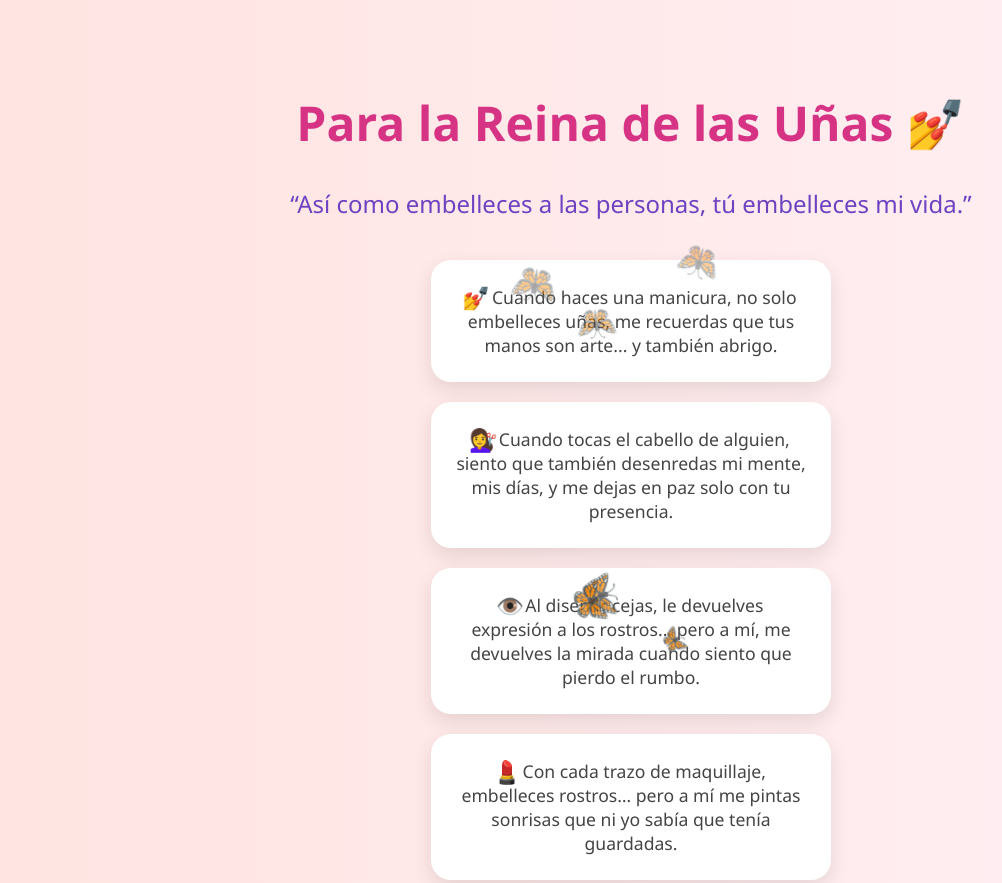
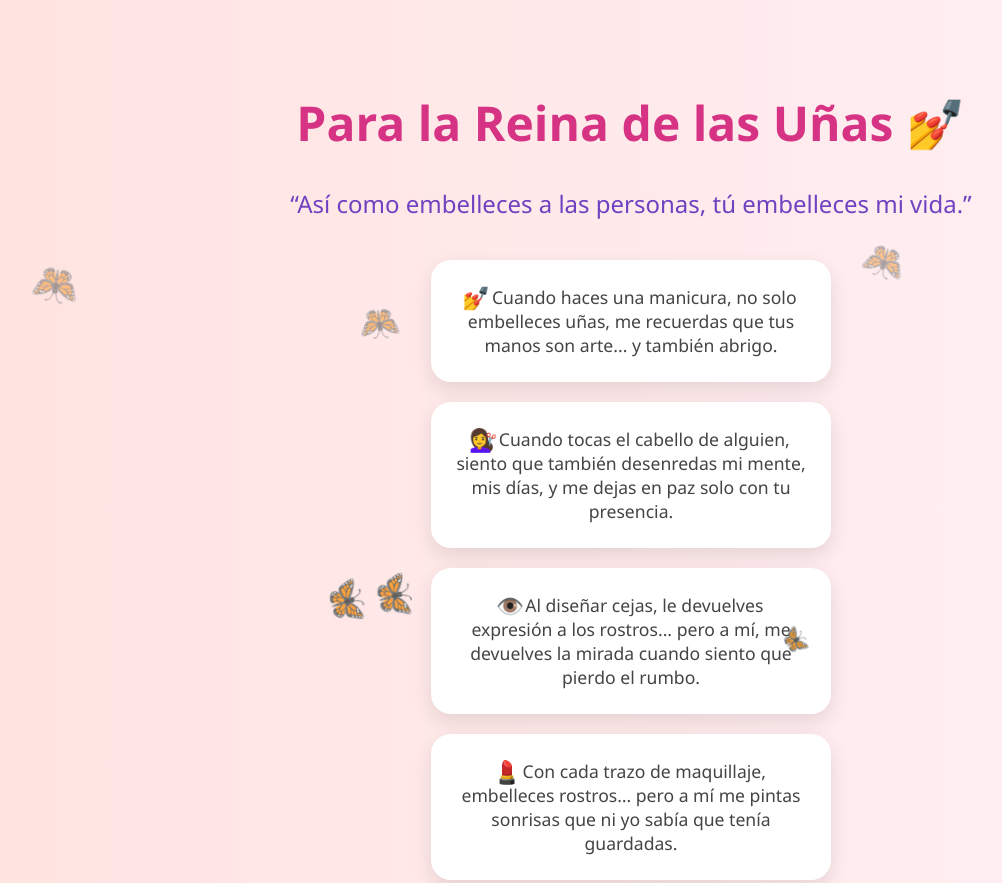
Before and after one commit to AnthonyBarros32/Beauty_web, a plain HTML site: page index.html in a window 1280 px wide. Shown: the top 883 px of the page, without its empty margins (9-1011 px from the left). Drawn offline with Linux system fonts and the light colour scheme.

Commit message:
TERCER 1.1 commit del detalle para mi novia ❤️

```diff
--- a/index.html
+++ b/index.html
@@ -331,7 +331,8 @@
         // Usamos emojis de mariposa (puedes variar colores si quieres)
         mariposa.innerText = "🦋";
 
-        mariposa.style.left = 40 + Math.random() * 20 + "vw"; // centradas
+        mariposa.style.left = Math.random() * 100 + "vw"; // centradas
+
         mariposa.style.animationDuration = (8 + Math.random() * 4) + "s";
         mariposa.style.opacity = 0.5 + Math.random() * 0.4;
         mariposa.style.fontSize = (20 + Math.random() * 20) + "px";
```
